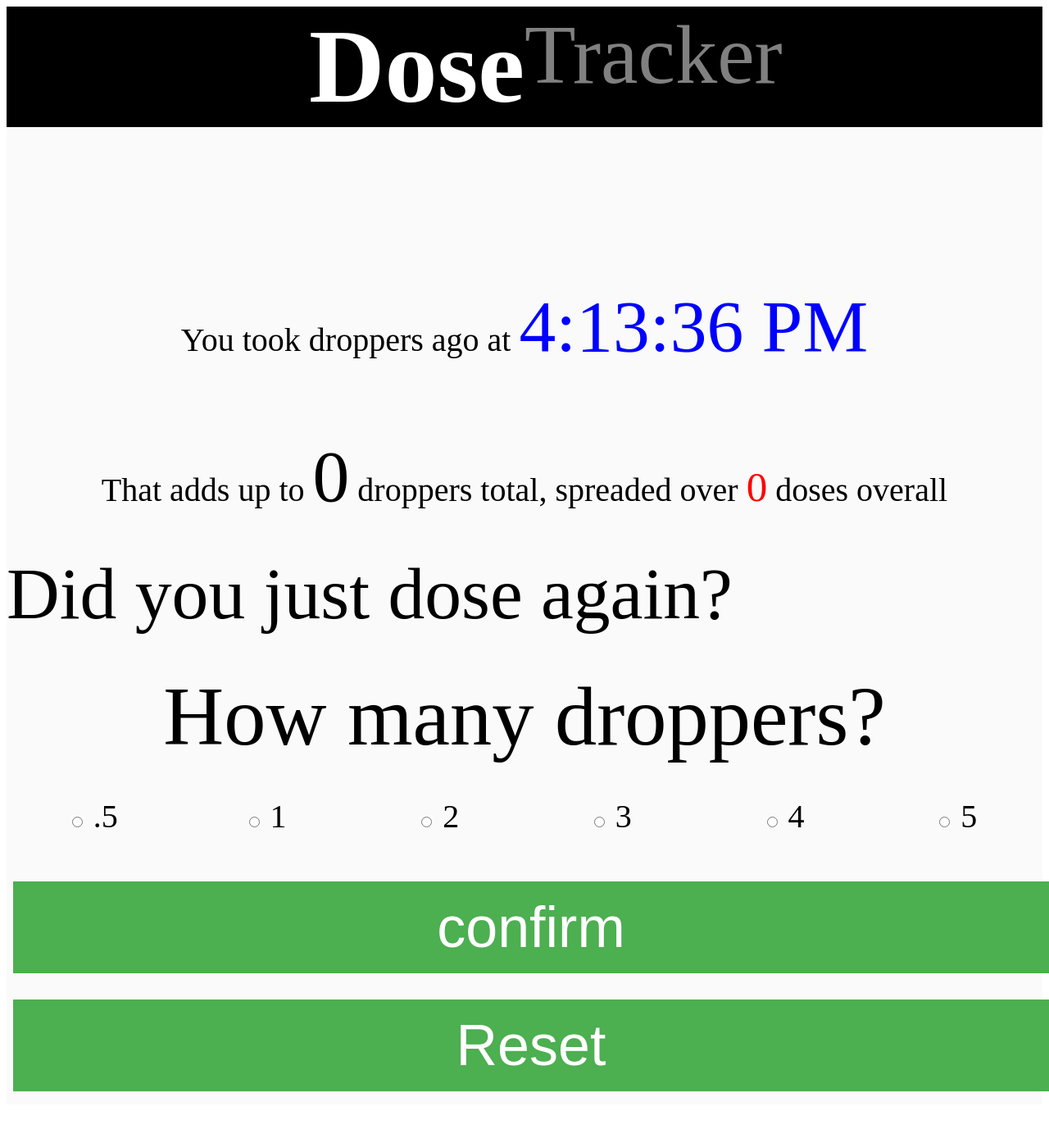
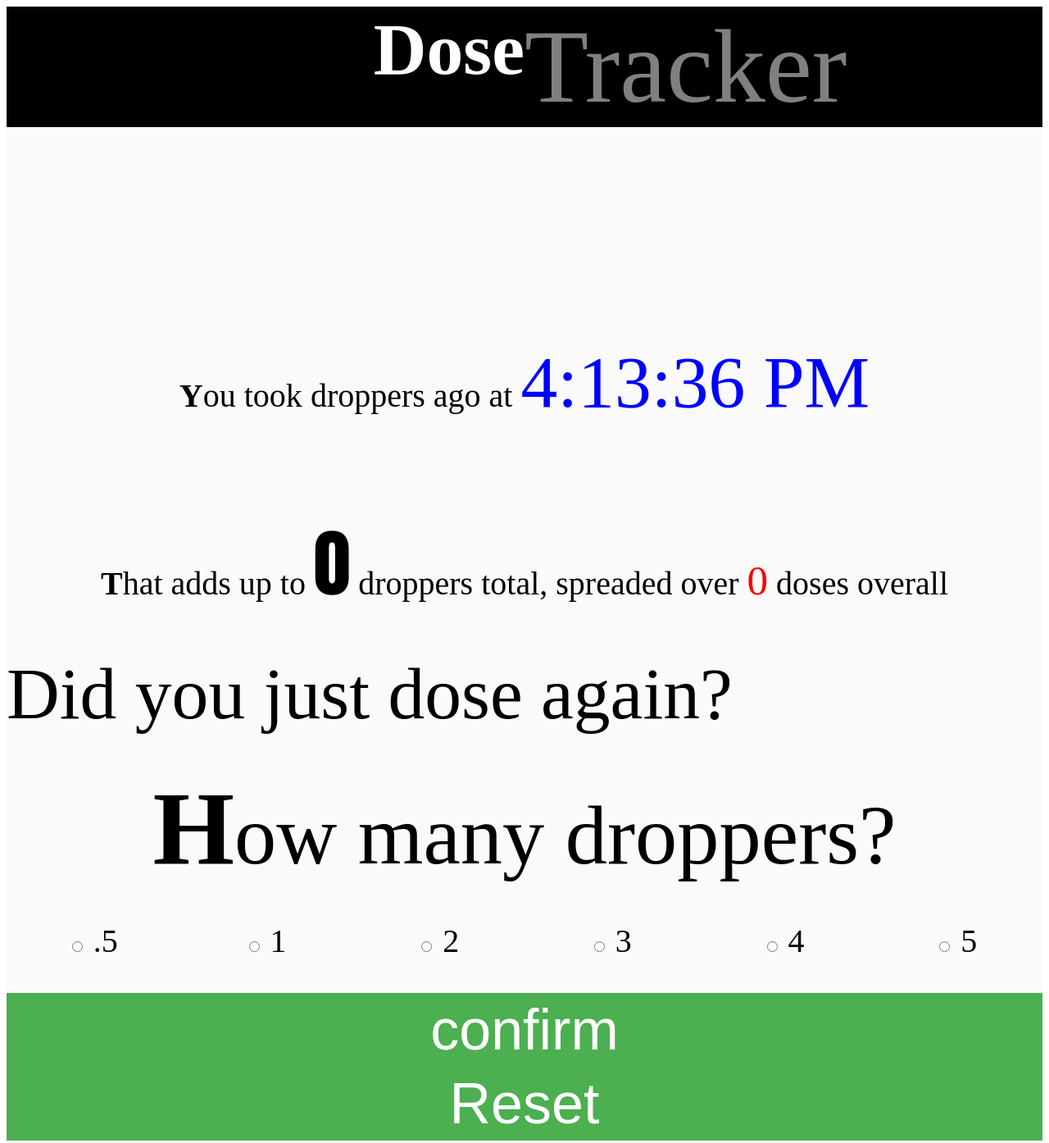
Before and after one commit to tahp/doseTracker, a plain HTML site: page index.html in a window 1280 px wide. Shown: the top 1394 px of the page at 82% size. Drawn offline with nearby package versions, Linux system fonts and the light colour scheme; a script that the page names is missing.

Commit message:
Update style.css

```diff
--- a/style.css
+++ b/style.css
@@ -26,12 +26,12 @@ button{
     background-color: #4CAF50;
     border: none;
     color: white;
-    padding: 1rem 2rem;
     text-align: center;
     text-decoration: none;
     display: inline-block;
     font-size: 70px;
-    margin: 1rem 0.5rem;
+    margin:-10;
+    padding:5px;
     cursor: pointer;
 width:100%;
 }
@@ -71,8 +71,9 @@ button:hover {
 
 
 .container {
-
-  display:inline-block;
+position:absolute;
+top:0;
+left:0;
 margin:0;
 padding:0;
 }
@@ -92,16 +93,23 @@ padding:0;
     transform: scale(0.5);
   }
 }
-#amountText {
+#amountText::first-letter {
+font-size:10vw;
+font-weight:bold;
+}
+#amountText{
 font-size:8vw;
 font-spacing:2em;
 }
+
 #time-since-last-dose{
 color: grey;
 }
 #last-dose-amount{
 color:green;
 font-size:20vw;
+font-family:"Impact";
+font-weight:bold;
 }
 #last-dose-time{
 text-align:right;
@@ -110,6 +118,8 @@ color:blue;
 }
 #total-dose-amount{
 font-size:7vw;
+font-family:"Impact";
+font-weight:bold;
 }
 #total-doses{
 font-size:4vw;
@@ -120,10 +130,11 @@ font-size:7vw;
 text-align:left;
 }
 .text-dose{
+top:0px;
 width:50%;
 padding:0;
 margin:0;
-font-size:10vw;
+font-size:7vw;
 font-weight:bold;
 color:white;
 background-color:black;
@@ -133,8 +144,16 @@ text-align:right;
 width:50%;
 padding:0;
 margin:0;
-font-size:8vw;
+font-size:10vw;
 color:grey;
 background-color:black;
 text-align:left;
 }
+#topParagraph{
+position:relative;
+top:0;
+
+}
+p::first-letter{
+font-weight:bold;
+}
```
